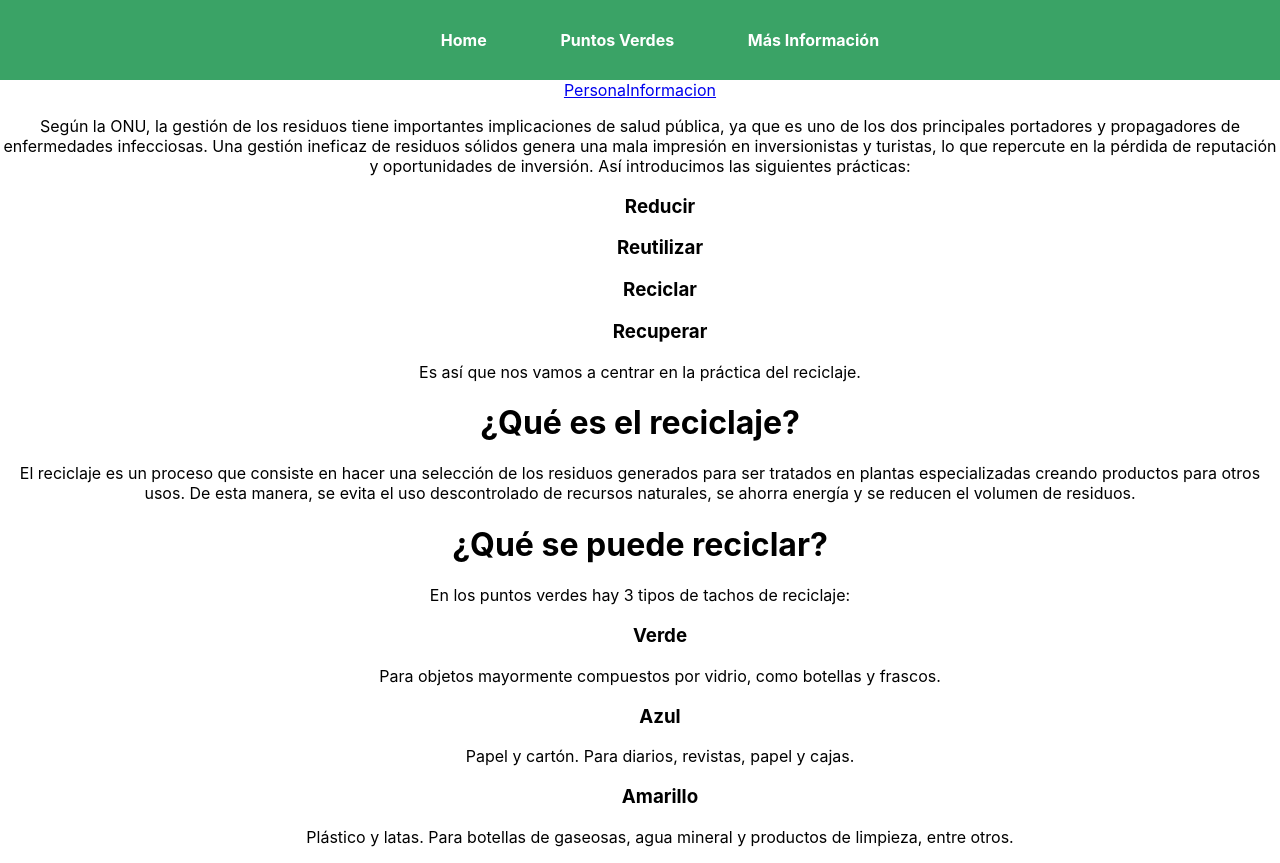
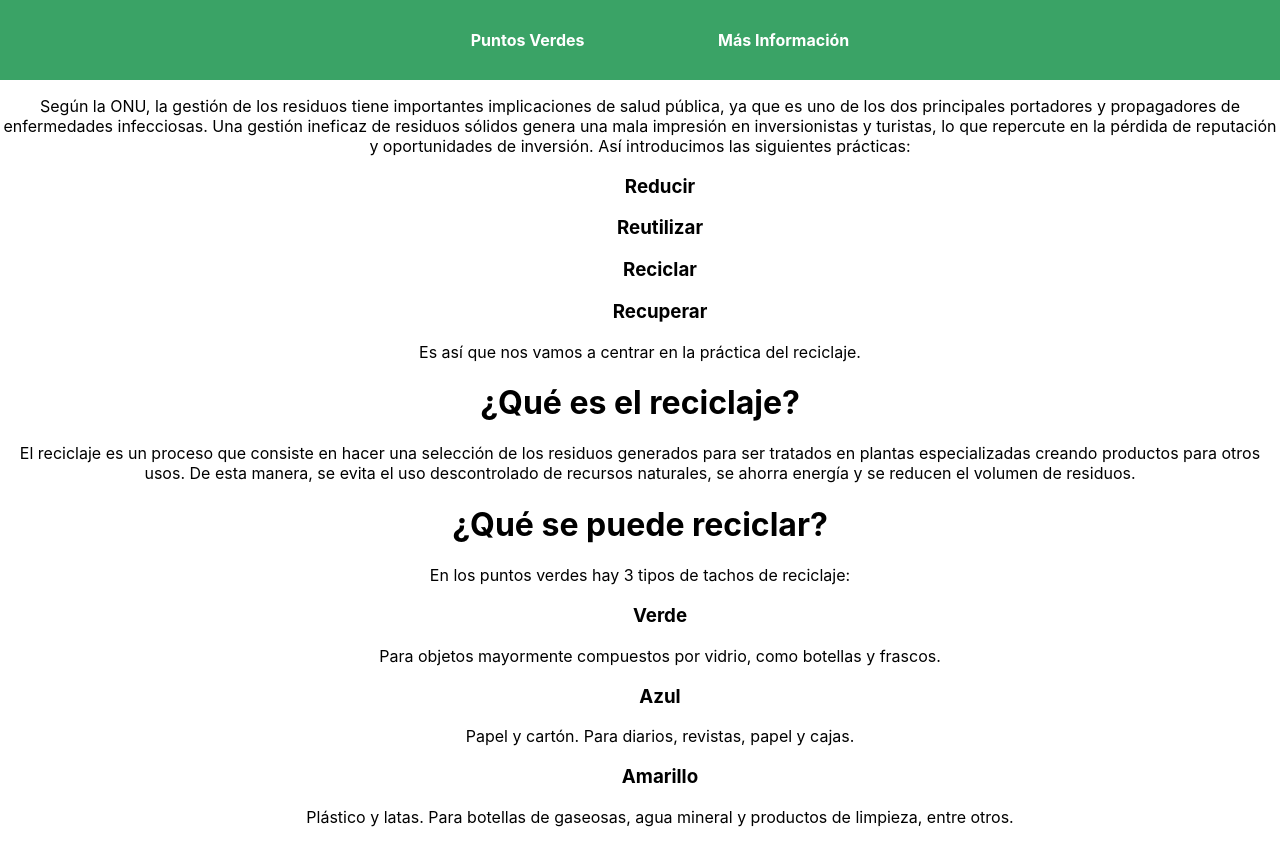
Before and after one commit to sofygb/TP08---EFSI, a React (Create React App) app: page /informacion in a window 1280 px wide. Built offline with nearby package versions, Linux system fonts and the light colour scheme.

Commit message:
cambios Home + Comentarios

```diff
--- a/package.json
+++ b/package.json
@@ -8,7 +8,7 @@
     "@testing-library/user-event": "^13.5.0",
     "react": "^18.2.0",
     "react-dom": "^18.2.0",
-    "react-router-dom": "^6.14.2",
+    "react-router-dom": "^6.15.0",
     "react-scripts": "5.0.1",
     "web-vitals": "^2.1.4"
   },
--- a/src/App.js
+++ b/src/App.js
@@ -1,29 +1,28 @@
 import './App.css';
 import { BrowserRouter, Routes, Route } from 'react-router-dom';
-import Layout from './components/Layout';
 import Home from './components/Home';
-import Mapa from './components/Mapa';
 import Informacion from './components/Informacion';
-import Nav from './components/Nav';
 import "./styles.css";
+import Nav from "./components/Nav";
+import React from 'react';
 
 
 function App() {
+  const [comments, setComentarios] = React.useState([])
+  console.log("comentario", comments)
+
   return (
     <BrowserRouter>
     <div className="App">
-    <Nav />
       <Routes>
-        <Route path='/' element={<Layout />}>
+        <Route path='/' element={<Nav />}>
         <Route index element={<Home />}></Route>
-
-        <Route path='/mapa' element={<Mapa />} ></Route>
         <Route path='/informacion' element={<Informacion />} ></Route>
 
         <Route path='*' element={<h1>Not Found</h1>} ></Route>
         </Route>
       </Routes>
-      </div>
+    </div>
     </BrowserRouter>
   );
 }
--- a/src/components/Home.jsx
+++ b/src/components/Home.jsx
@@ -1,7 +1,6 @@
 import React from "react";
-
 const Home = () => {
-    return (<h1>Home</h1>)
+    return (<h1>Puntos Verdes</h1>)
 }
 
 export default Home;
--- a/src/components/Layout.jsx
+++ /dev/null
@@ -1,15 +0,0 @@
-import React from "react";
-import { Link, Outlet } from "react-router-dom";
-
-const Layout = () => {
-    return (
-    <React.Fragment>
-        <nav>
-            <Link to={'/mapa'}>Persona</Link>
-            <Link to={'/informacion'}>Informacion</Link>
-        </nav>
-        <Outlet />
-    </React.Fragment>)
-}
-
-export default Layout;
--- a/src/components/Mapa.jsx
+++ /dev/null
@@ -1,6 +0,0 @@
-import React from "react";
-const Mapa = () => {
-    return (<h1>Mapa</h1>)
-}
-
-export default Mapa;
--- a/src/components/Nav.jsx
+++ b/src/components/Nav.jsx
@@ -1,17 +1,20 @@
 import React from "react";
 import "../styles.css";
-import { Link } from "react-router-dom";
+import { Link, Outlet } from "react-router-dom";
+
 
 export default function Nav(){
 
   return(
+   <React.Fragment>
         <div className="navbar">
            <ul className="nav-links">
-              <Link to="/">Home</Link>
-              <Link to="/mapa">Puntos Verdes</Link>
+              <Link to="/">Puntos Verdes</Link>
               <Link to="/informacion">Más Información</Link>
            </ul>
         </div>
+        <Outlet />
+    </React.Fragment>
   );
 
 }
```
Also changed, not shown: src/components/Comentario.jsx (added, +28 -0 lines), src/components/Formulario.jsx (added, +10 -0 lines), 1 other file (tests, documents, lock files or other folders).
